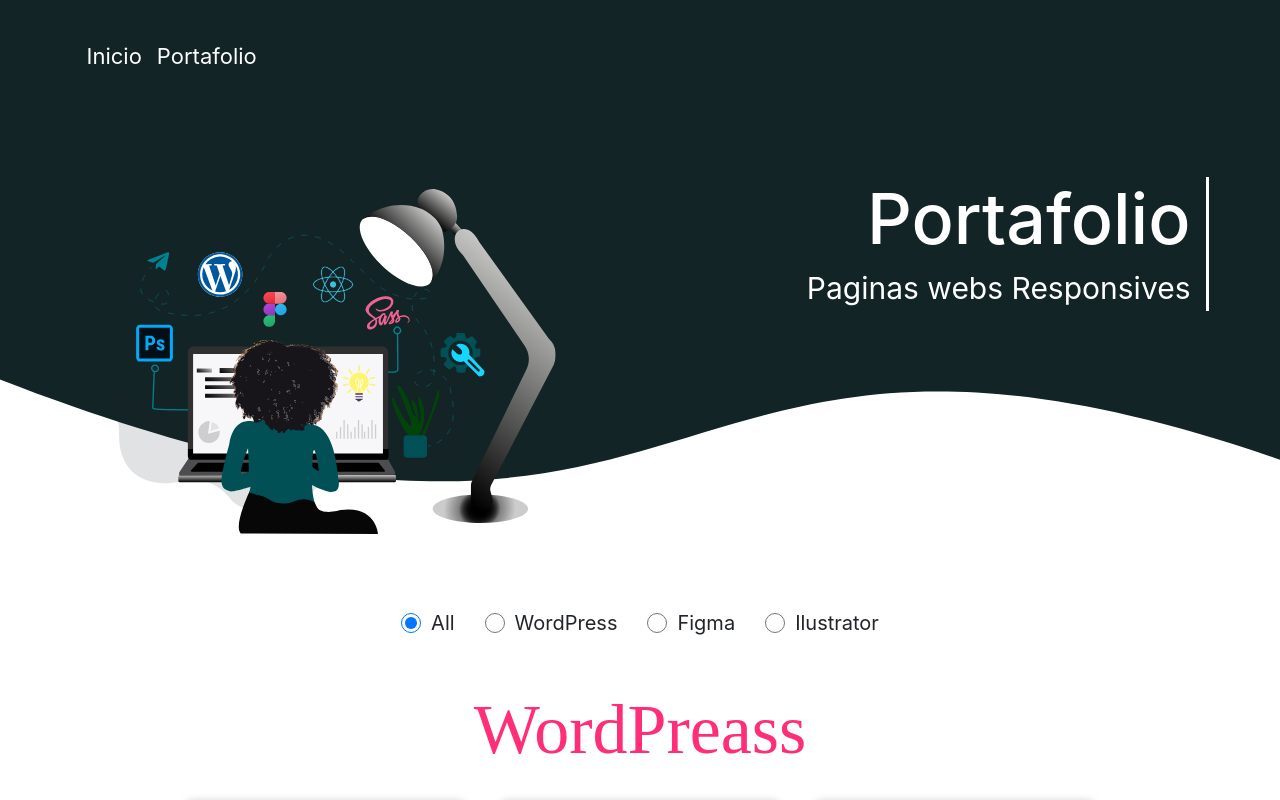
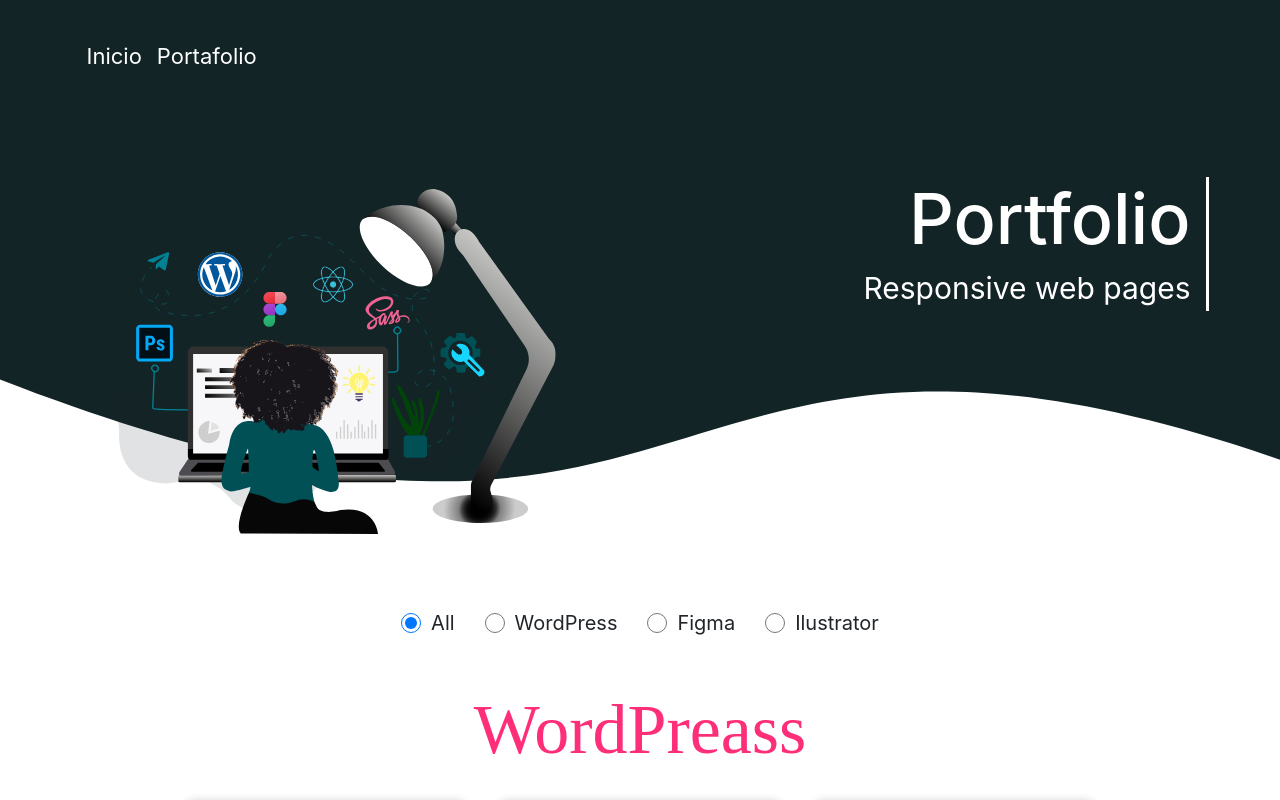
Before and after one commit to Alba-Lucia/Portafolio-React, a Next.js app: page /portfolio in a window 1280 px wide. Shown: the top 800 px of the page. Built offline with nearby package versions, Linux system fonts and the light colour scheme.

Commit message:
Added Internationalization

```diff
--- a/components/Hero/Hero.jsx
+++ b/components/Hero/Hero.jsx
@@ -1,6 +1,7 @@
 import React from 'react'
 import styles from './hero.module.scss'
 import { WaveHeader }  from '../Wave/Wave'
+import {FormattedMessage} from "react-intl";
 
 const Hero = (props) => {
 
@@ -14,16 +15,20 @@
                   <div className={styles.hero__text}>
                     <div className="hero__text--content pe-4 text-end w-100">
                       <p>{props.saludo}</p>
-                      <h1 className={styles.hero__name}>{props.titulo}</h1>
+                      <h1 className={styles.hero__name}>
+                          <FormattedMessage id="albaPortfolio.hero.TITLE" defaultMessage="Portafolio" />
+                      </h1>
                       <p>{props.text}</p>
                       {/* <a href="/archives/Alba-Resume.pdf"className={styles.hero__button}>
                       </a> */}
                         <div className={styles.hero__button}>{props.button}</div>
-                        <p className={styles.hero__description}>{props.description}</p>
+                        <p className={styles.hero__description}>
+                            <FormattedMessage id="albaPortfolio.hero.DESCRIPTION" defaultMessage="Paginas webs Responsives" />
+                        </p>
                     </div>
                   </div>
                 </div>
-              <img src={props.image} alt='Photo Alba Lucia Gonzalez' className={styles.hero__image}/>
+              <img src="/ilustrations/ilustracionPortfolio6.svg" alt='Photo Alba Lucia Gonzalez' className={styles.hero__image}/>
             </div>
           </div>
         </div>
--- a/components/Portfolio/HeroPortfolio/HeroPortfolio.jsx
+++ b/components/Portfolio/HeroPortfolio/HeroPortfolio.jsx
@@ -3,11 +3,7 @@
 const HeroPortfolio = () => {
   return (
     <div >
-        <Hero
-            titulo="Portafolio"
-            image="/ilustrations/ilustracionPortfolio6.svg"
-            description="Paginas webs Responsives"
-        />
+        <Hero />
     </div>
   )
 }
--- /dev/null
+++ b/content/compiled-locales/en.json
@@ -0,0 +1,2 @@
+{
+}
--- /dev/null
+++ b/content/compiled-locales/es.json
@@ -0,0 +1,14 @@
+{
+  "albaPortfolio.hero.DESCRIPTION": [
+    {
+      "type": 0,
+      "value": "Paginas webs Responsives"
+    }
+  ],
+  "albaPortfolio.hero.TITLE": [
+    {
+      "type": 0,
+      "value": "Portafolio"
+    }
+  ]
+}
--- /dev/null
+++ b/content/locales/en.json
@@ -0,0 +1,4 @@
+{
+  "albaPortfolio.hero.DESCRIPTION": "Responsive web pages",
+  "albaPortfolio.hero.TITLE": "Portfolio"
+}
--- /dev/null
+++ b/content/locales/es.json
@@ -0,0 +1,4 @@
+{
+  "albaPortfolio.hero.DESCRIPTION": "Paginas webs Responsives",
+  "albaPortfolio.hero.TITLE": "Portafolio"
+}
--- a/next.config.js
+++ b/next.config.js
@@ -1,6 +1,10 @@
 /** @type {import('next').NextConfig} */
 const nextConfig = {
   reactStrictMode: true,
+  i18n: {
+    locales: ['en-US', 'es-CO'],
+    defaultLocale: 'en-US',
+  },
 }
 
 module.exports = nextConfig
--- a/pages/_app.js
+++ b/pages/_app.js
@@ -1,7 +1,35 @@
 import '../styles/globals.scss'
+import { useMemo } from 'react';
+import { useRouter } from 'next/router';
+import { IntlProvider } from 'react-intl';
+import English from '../content/locales/en.json';
+import Spanish from '../content/locales/es.json';
 
 function MyApp({ Component, pageProps }) {
-  return <Component {...pageProps} />
+  const { locale } = useRouter();
+  const [shortLocale] = locale ? locale.split('-') : ['en'];
+
+  const messages = useMemo(() => {
+    switch (shortLocale) {
+      case 'zh':
+        return Chinese;
+      case 'es':
+        return Spanish;
+      case 'en':
+        return English;
+      default:
+        return English;
+    }
+  }, [shortLocale]);
+
+  return (
+      <IntlProvider
+          locale={shortLocale}
+          messages={messages}
+          onError={() => null}
+      >
+        <Component {...pageProps} />
+      </IntlProvider>);
 }
 
 export default MyApp
```
Also changed, not shown: package.json (+8 -2 lines), .babelrc (added), 1 other file (tests, documents, lock files or other folders).
